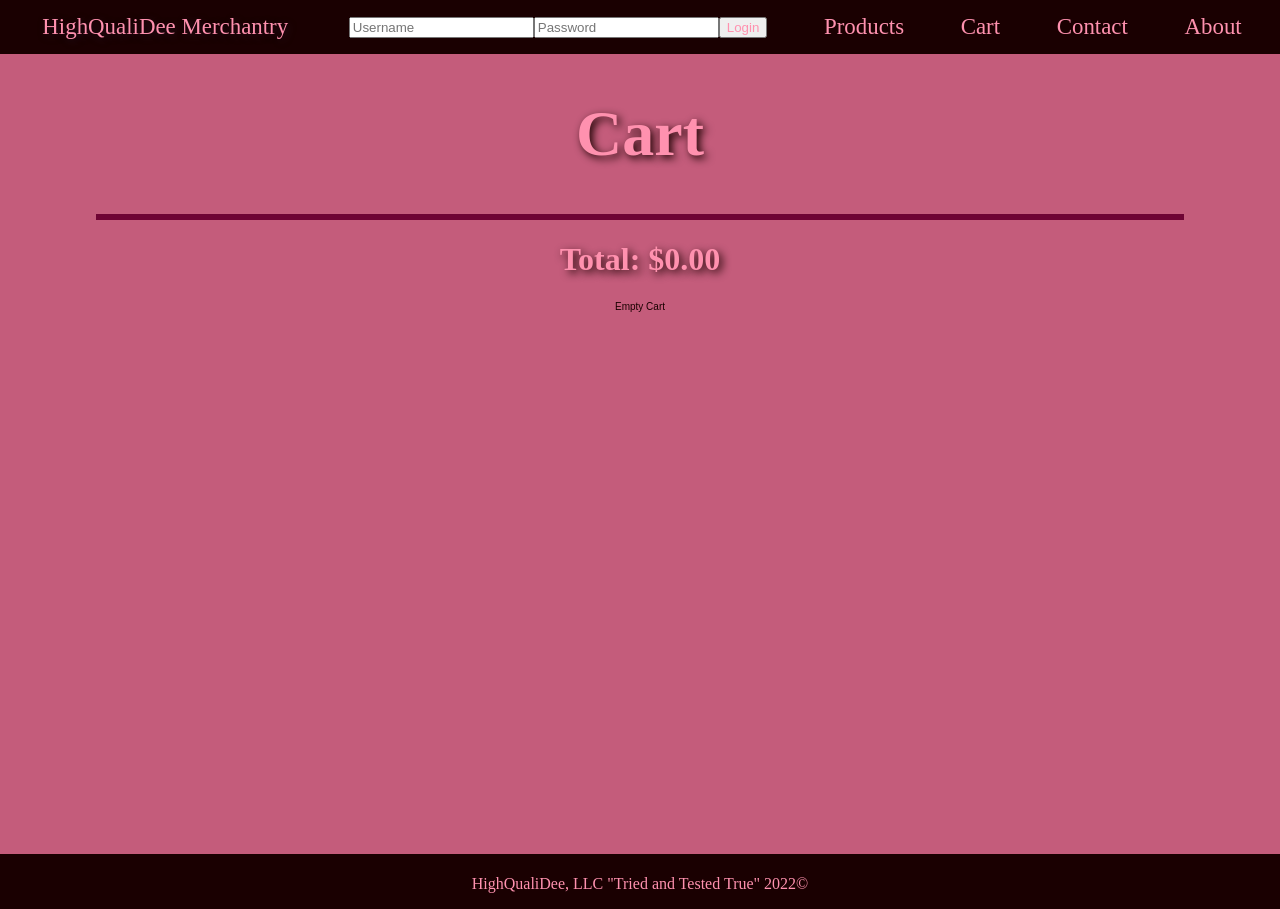
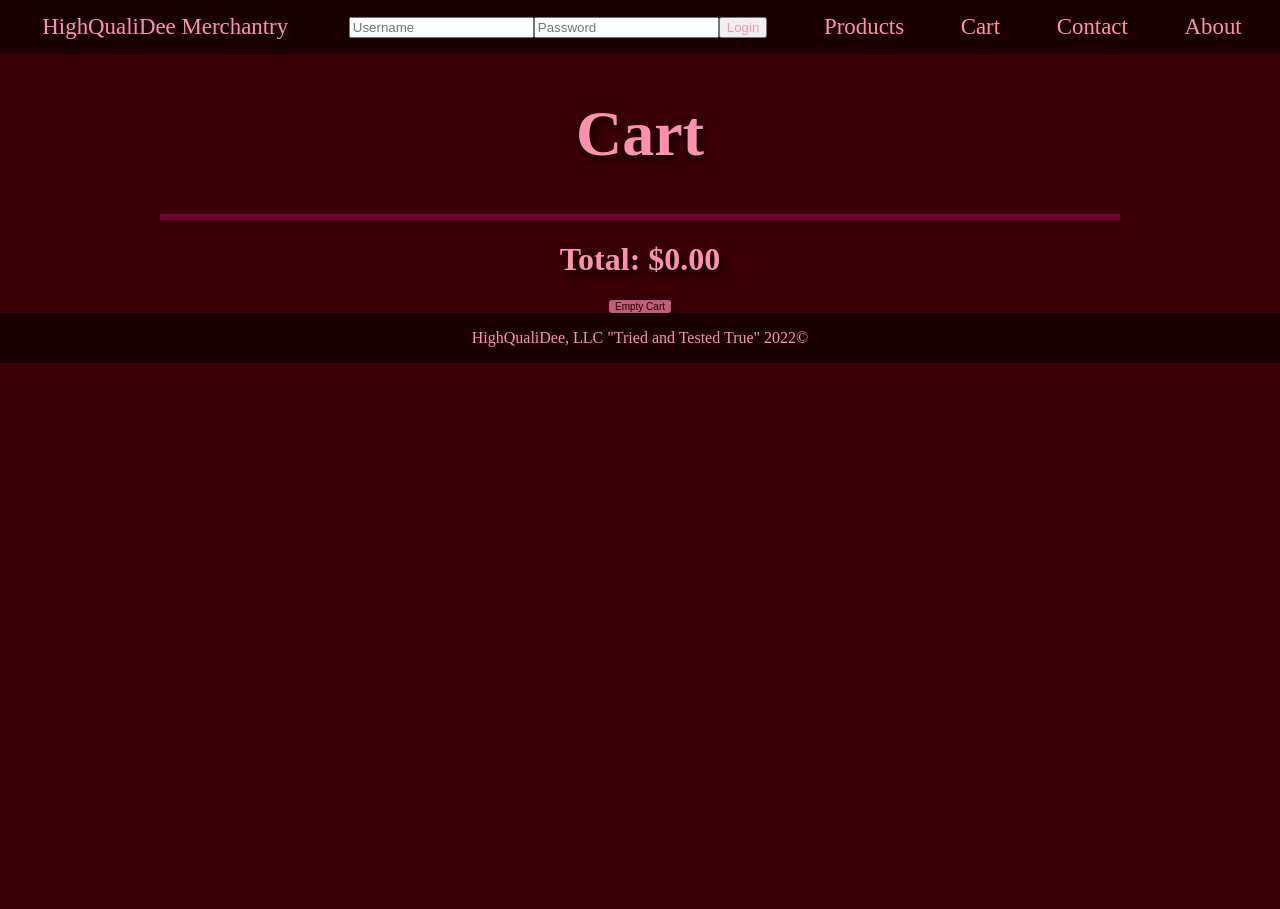
Before and after one commit to Royeal-Dee/HighQualiDeeMerchantry, a React (Create React App) app: page /Cart in a window 1280 px wide. After the commit the page ends 800 px from the top, so only its background shows below. Built offline with nearby package versions, Linux system fonts and the light colour scheme.

Commit message:
adjusted styles for cart page

```diff
--- a/src/components/Pages/Cart.js
+++ b/src/components/Pages/Cart.js
@@ -1,4 +1,4 @@
-import React, { useEffect } from "react";
+import React from "react";
 import { Link } from "react-router-dom";
 
 import { CartData } from "../context/CartProvider";
@@ -57,6 +57,10 @@ export default function Cart() {
     return false;
   }
 
+  function removeProduct(productId) {
+    setCart((c) => c.filter((p) => p.id !== productId));
+  }
+
   return (
     <div className="cart-page-container">
       <div className="header">
@@ -76,7 +80,6 @@ export default function Cart() {
 
                 <div className="product-description-container">
                   <h5 className="product-name">{product.title}</h5>
-                  <h5 className="product-description">{product.description}</h5>
                   <h5 className="product-category">{product.category}</h5>
                   <h5>
                     <Link to={`/products/${product.id}`}>See details</Link>
--- a/src/components/Pages/Home.js
+++ b/src/components/Pages/Home.js
@@ -1,5 +1,5 @@
 import React, { useState, useEffect } from "react";
-import "../styles/Main.scss";
+import "../styles/Home.scss";
 
 export default function Home() {
   const [product, setProduct] = useState([]);
@@ -9,7 +9,7 @@ export default function Home() {
   }, []);
 
   const fakestoreapi = async () => {
-    const response = await fetch("https://fakestoreapi.com/products");
+    const response = await fetch("https://fakestoreapi.com/products?limit=5");
     const jsonData = await response.json();
     setProduct(jsonData);
   };
@@ -20,7 +20,7 @@ export default function Home() {
         {product.map((value) => {
           return (
             <>
-              <div className="product-container">
+              <div style={""} className="product-container">
                 <div className="content-container">
                   <h3>{value.title}</h3>
                   <p>{value.description}</p>
--- a/src/components/Pages/IndividualProduct.js
+++ b/src/components/Pages/IndividualProduct.js
@@ -1,4 +1,4 @@
-import { useEffect, useState, useContext } from "react";
+import { useEffect, useState } from "react";
 
 import "../styles/IndividualProduct.scss";
 import { CartData } from "../context/CartProvider";
--- a/src/components/styles/App.scss
+++ b/src/components/styles/App.scss
@@ -20,12 +20,3 @@
     color: #a74262;
   }
 }
-
-.footer {
-  justify-content: center;
-  padding-top: 5px;
-  display: flex;
-  align-items: center;
-  background-color: #1a0001;
-  color: #ff91af;
-}
--- a/src/components/styles/Cart.scss
+++ b/src/components/styles/Cart.scss
@@ -2,8 +2,8 @@
   display: flex;
   flex-direction: column;
   align-items: center;
-  background-color: #c45c7b;
-  height: 100vh;
+  background-color: #3b0005;
+  height: 80%;
 
   .header {
     color: #ff91af;
@@ -11,10 +11,11 @@
   }
 
   .user-cart {
+    background-color: white;
     display: flex;
     flex-direction: column;
     align-items: center;
-    width: 85vw;
+    width: 75%;
     border: 3px solid #6f0434;
   }
 
@@ -22,6 +23,7 @@
     display: flex;
     flex-direction: row;
     align-items: center;
+    text-align: center;
 
     .product-image {
       width: 150px;
@@ -30,24 +32,28 @@
     .product-descripton-container {
       color: #1a0001;
       background-color: #c45c7b;
-      width: 50vw;
+      width: 50%;
       border: 1px solid #6f0434;
       padding: 0px 15px 0px 15px;
       margin: 20px;
       font-size: 1.5rem;
+      text-align: center;
     }
   }
 
   .empty-btn {
+    border-radius: 3px;
     color: #1a0001;
     background-color: #c45c7b;
     border: none;
     font-size: 10px;
+    box-shadow: 3px 3px 9px rgb(26 0 1 / 100%);
   }
 
   .empty-btn:hover {
-    color: #6f0434;
-    background: #c45c7b;
+    color: #c45c7b;
+    background-color: #1a0001;
+    box-shadow: 3px 3px px rgb(255 145 175 / 80%);
     cursor: pointer;
   }
 }
--- a/src/components/styles/Nav.scss
+++ b/src/components/styles/Nav.scss
@@ -63,3 +63,15 @@ body {
   display: flex;
   background-color: #1a0001;
 }
+
+.footer {
+  position: absolute;
+  width: 100%;
+  min-height: 1.43rem;
+  align-items: flex-end;
+  flex-grow: 0;
+  justify-content: center;
+  display: flex;
+  background-color: #1a0001;
+  color: #ff91af;
+}
--- a/src/components/styles/Products.scss
+++ b/src/components/styles/Products.scss
@@ -11,6 +11,7 @@
   display: flex;
   justify-content: center;
   text-shadow: 3px 3px 9px rgb(26 0 1 / 100%);
+  filter: drop-shadow(0 0.2rem 0.2rem rgba(0, 0, 0, 0.5));
 }
 
 .button-container {
@@ -65,9 +66,11 @@
 }
 
 .product-description-container {
-  border-radius: 0 0 11px 11px;
-  width: 40vw;
-  background-color: #53001f;
+  margin-top: 5%;
+  margin-bottom: 5%;
+  border-radius: 5px;
+  width: 333px;
+  background-color: #fff7f9;
   color: #c45c7b;
   filter: drop-shadow(0 0.2rem 0.2rem rgba(0, 0, 0, 0.5));
   font-size: 1rem;
```
Also changed, not shown: src/components/styles/Home.scss (added, +29 -0 lines), 1 other file (tests, documents, lock files or other folders).
